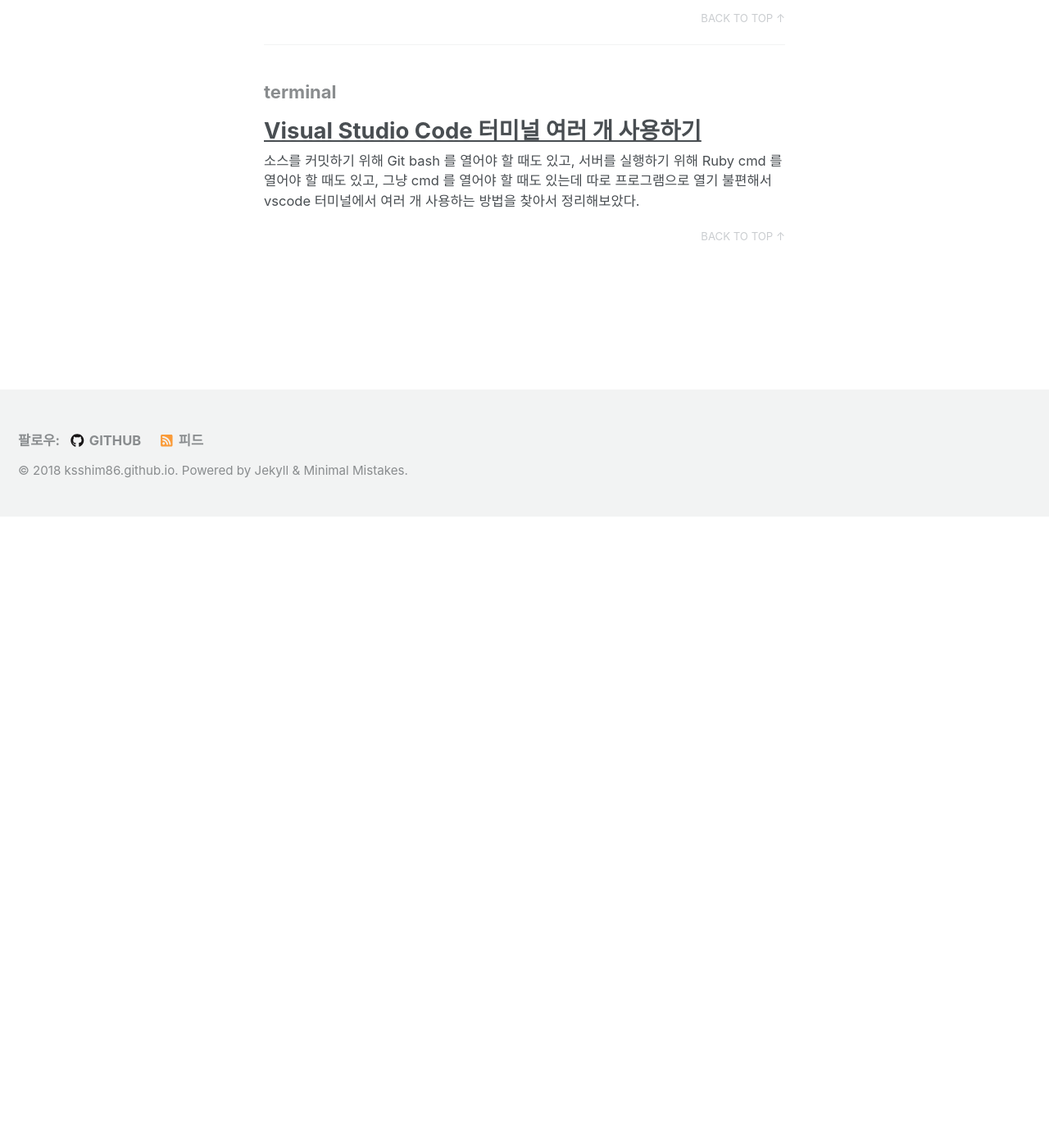
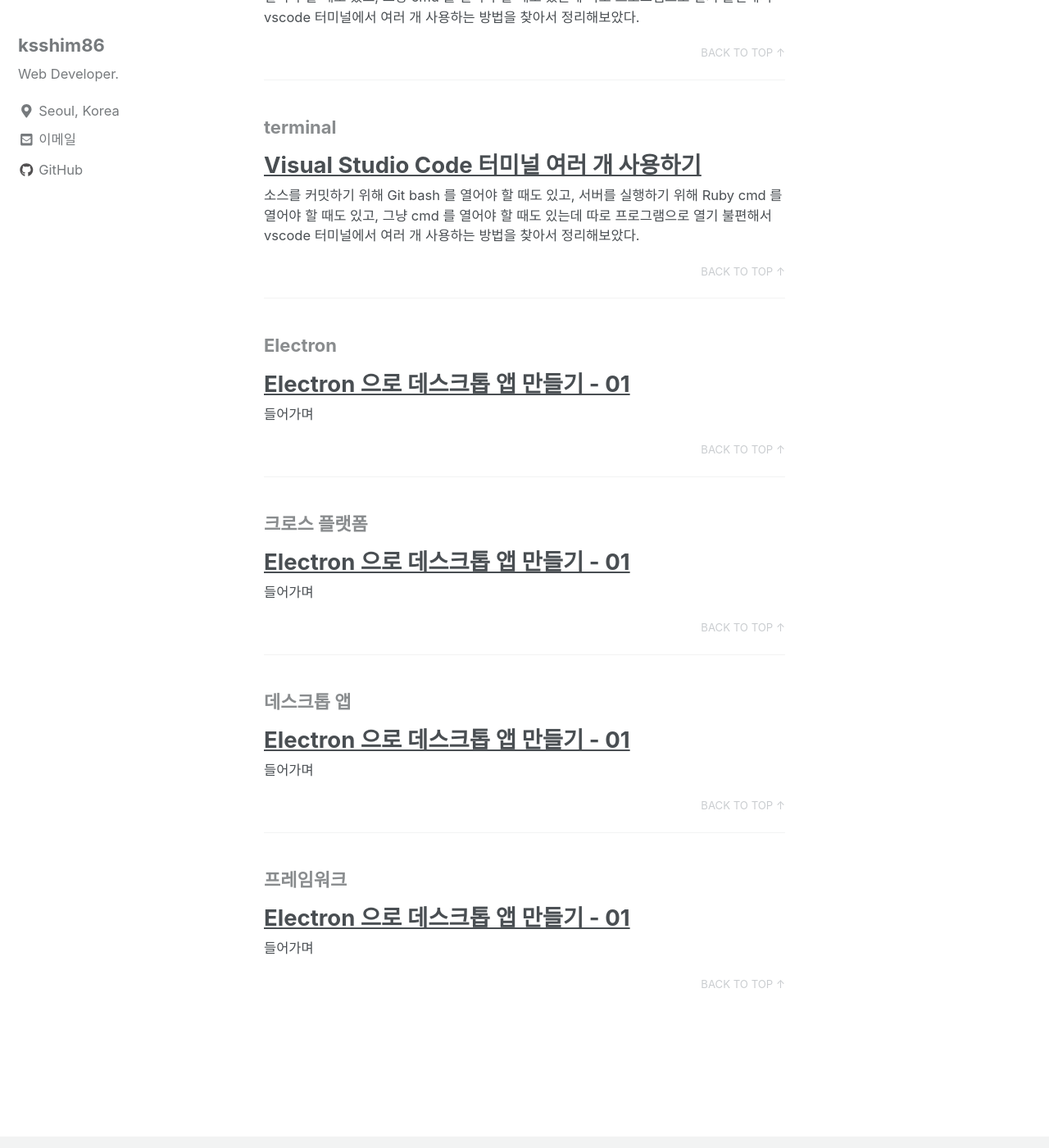
Before and after one commit to ksshim86/ksshim86.github.io, a Jekyll site: the page built from tags/tag-archive.md, in a window 1280 px wide and 1400 px high, scrolled down 1043 px. Shown: the whole window at 82% size. Built offline with Jekyll 4.4.1, drawn with Linux system fonts in a browser that asks for light colours; nearby versions of some CDN libraries; before the commit the page ends 1673 px from its top, so only the background shows below that; some of the changed lines change nothing that is shown; some of the changed text lies outside the part shown.

Commit message:
Electron 으로 데스크톱 앱 만들기-01 포스팅

```diff
--- /dev/null
+++ b/_posts/electron/tutorial/2018-08-17-01.md
@@ -0,0 +1,225 @@
+---
+layout: splash
+title: "Electron 으로 데스크톱 앱 만들기 - 01"
+date: 2018-08-17 23:16:00
+categories:
+  - Electron
+  - tutorial
+tags:
+  - Electron
+  - 크로스 플랫폼
+  - 데스크톱 앱
+  - 프레임워크
+
+---
+
+# 들어가며
+
+앞으로 진행할 사이드 프로젝트에 필요한 기능을 지원하는 `플랫폼`, `프레임워크` 를 조사했다. 개인적인 기준이 몇 가지 있다.
+
+1. 나는 웹 애플리케이션 개발자다.
+2. OS를 컨트롤 할 수 있어야 한다. 즉, 데스크톱 앱이어야 한다.
+3. 발전하여 크로스 플랫폼이 되길 원한다.
+4. 커리어에 도움이 되어야 한다.
+
+`Spring`, `JavaScript`, `JSP` 등을 사용하는 웹 개발자다. `JavaScript`, `HTML`, `CSS` 에 익숙하다.
+
+사이드 프로젝트는 **업무 향상을 위한 프로그램**이다. 자세한 내용은 프로젝트를 진행하면서 글을 작성할 계획이다. 당연히 업무환경은 데스크톱이기에 `OS` 를 컨트롤해야 한다.
+
+욕심은 많다. 웹에서도 접근하고 싶고 데스크톱에서도 접근하고 싶다. 즉, `크로스 플랫폼` 구현이 가능해야 한다.
+
+공부가 되어야 하고, 기술 향상에 도움이 되어야 한다. 그래서 내린 결정은 `Electron` 프레임워크 이다.
+
+# Electron 이란
+
+![electron-logo]({{site.url}}/assets/images/electron-logo.svg)
+
+- <https://electronjs.org/>
+
+`Electron` 홈페이지에 나와 있는 메인 소개 글로 `Electron` 프레임워크가 무엇인지 바로 알 수 있다.
+
+> Electron은 여러분이 생각한 것보다 쉽습니다.
+만약 당신이 웹 사이트를 구축할 수 있다면, 데스크톱 앱도 만드실 수 있습니다. Electron은 네이티브 애플리케이션이며 자바스크립트, HTML, CSS로 이루어진 프레임워크입니다. Electron은 어려운 부분을 처리하므로 당신은 애플리케이션의 핵심 부분에 집중할 수 있습니다.
+
+신기하게도 내가 딱 원하는 프레임워크를 찾은 것이다. 웹 개발 지식이 있다면 누구나 데스크톱 앱을 만들 수 있다는 것!
+
+그럼 `Electron` 으로 데스크톱 앱 만들기를 시작해보자.
+
+# 첫 번째 Electron 앱 만들기
+
+<https://electronjs.org/docs/tutorial/first-app>
+
+먼저 `Electron` 홈페이지에 있는 **첫 번째 Electron 앱 만들기**를 따라해보자.
+
+> `Node.js` 가 설치되어 있어야 합니다. `Node.js` 설치는 검색해보시면 많이 나오니 설치 방법은 생략하겠습니다.
+
+## 프로젝트 폴더 세팅
+
+프로젝트 빈 폴더를 만들겠습니다. 저는 폴더명을 `electron-tutorial-first-project` 으로 하겠습니다.
+
+~~~bash
+mkdir electron-tutorial-first-project
+cd electron-tutorial-first-project
+npm init
+This utility will walk you through creating a package.json file.
+...
+package name: (electron-tutorial-first-project)
+version: (1.0.0)
+description:
+entry point: (index.js) main.js
+test command:
+git repository:
+keywords:
+author:
+license: (ISC)
+About to write to F:\Study\git\electron-tutorial-first-project\package.json:
+{
+  "name": "electron-tutorial-first-project",
+  "version": "1.0.0",
+  "description": "",
+  "main": "main.js",
+  "scripts": {
+    "test": "echo \"Error: no test specified\" && exit 1"
+  },
+  "author": "",
+  "license": "ISC"
+}
+~~~
+
+그리고 커맨드 라인을 실행하고, 새로 만든 폴더 경로에서 `npm init` 명령어를 실행합니다.
+명령어 실행 중에 `package name`, `version`, `description` 등 설정을 하게 되는데, `entry point` 가 기본 `index.js` 로 되어있습니다. `Electron` 홈페이지를 보고 똑같이 따라 하는 것이기 때문에 `main.js` 로 설장하면 됩니다.
+
+완료되면 `package.json` 파일을 생성하고 해당 정보를 보여줍니다.
+
+- **package.json**
+
+~~~bash
+{
+  "name": "electron-tutorial-first-project",
+  "version": "1.0.0",
+  "description": "",
+  "main": "main.js",
+  "scripts": {
+    "start": "electron .",
+    "test": "echo \"Error: no test specified\" && exit 1"
+  },
+  "author": "",
+  "license": "ISC"
+}
+~~~
+
+우리는 `Electron` 프로젝트를 만드는 것이기 때문에, 런타임 설정을 `electron` 으로 설장합시다. `package.json` 파일에서 `scripts` 안에 `"start": "electron ."` 을 추가 또는 수정하면 됩니다.
+
+## Electron 설치하기
+
+홈페이지에서 가장 추천하는 방법은 개발 의존성으로 `Electron` 을 설치하는 것이라고 합니다.
+
+~~~bash
+npm install --save-dev electron
+~~~
+
+위 명령어를 프로젝트 루트 폴더에서 실행하면 됩니다.
+
+~~~bash
+npm install --save-dev electron
+
+> electron@2.0.7 postinstall F:\Study\git\electron-tutorial-first-project\node_modules\electron
+> node install.js
+
+Downloading SHASUMS256.txt
+[============================================>] 100.0% of 5.33 kB (5.33 kB/s)
+npm notice created a lockfile as package-lock.json. You should commit this file.
+npm WARN electron-tutorial-first-project@1.0.0 No description
+npm WARN electron-tutorial-first-project@1.0.0 No repository field.
+
++ electron@2.0.7
+added 149 packages in 297.137s
+~~~
+
+`Electron` 설치가 완료되었습니다. 그 다음은 `main.js` 와 `index.html` 파일을 만들어봅시다. 홈페이지에 나와 있는 예제를 따라 해보는 것이기 때문에 똑같이 만들어 줍시다.
+
+- **main.js**
+
+~~~js
+// Modules to control application life and create native browser window
+const {app, BrowserWindow} = require('electron')
+
+// Keep a global reference of the window object, if you don't, the window will
+// be closed automatically when the JavaScript object is garbage collected.
+let mainWindow
+
+function createWindow () {
+  // Create the browser window.
+  mainWindow = new BrowserWindow({width: 800, height: 600})
+
+  // and load the index.html of the app.
+  mainWindow.loadFile('index.html')
+
+  // Open the DevTools.
+  // mainWindow.webContents.openDevTools()
+
+  // Emitted when the window is closed.
+  mainWindow.on('closed', function () {
+    // Dereference the window object, usually you would store windows
+    // in an array if your app supports multi windows, this is the time
+    // when you should delete the corresponding element.
+    mainWindow = null
+  })
+}
+
+// This method will be called when Electron has finished
+// initialization and is ready to create browser windows.
+// Some APIs can only be used after this event occurs.
+app.on('ready', createWindow)
+
+// Quit when all windows are closed.
+app.on('window-all-closed', function () {
+  // On OS X it is common for applications and their menu bar
+  // to stay active until the user quits explicitly with Cmd + Q
+  if (process.platform !== 'darwin') {
+    app.quit()
+  }
+})
+
+app.on('activate', function () {
+  // On OS X it's common to re-create a window in the app when the
+  // dock icon is clicked and there are no other windows open.
+  if (mainWindow === null) {
+    createWindow()
+  }
+})
+
+// In this file you can include the rest of your app's specific main process
+// code. You can also put them in separate files and require them here.
+~~~
+
+- **index.html**
+
+~~~html
+<!DOCTYPE html>
+<html>
+<head>
+    <meta charset="UTF-8">
+    <title>Hello World!</title>
+</head>
+<body>
+    <h1>Hello World!</h1>
+    We are using node <script>document.write(process.versions.node)</script>,
+    Chrome <script>document.write(process.versions.chrome)</script>,
+    and Electron <script>document.write(process.versions.electron)</script>.
+</body>
+</html>
+~~~
+
+자 프로그램 실행하기 위한 준비가 완료되었습니다. `npm start` 명령어로 프로그램을 실행해봅시다.
+
+~~~bash
+npm start
+~~~
+
+![electron-app]({{site.url}}/assets/images/electron-tutorial-01/1.png)
+
+# 마치며
+
+해당 글은 `Electron` 앱 만들기보다는, 프로젝트 생성 방법에 대한 설명에 가까운 것 같습니다.
+다음 글에서 본격적으로 시작해보도록 합시다.
```
Also changed, not shown: _config.yml (line endings or trailing spaces), assets/images/electron-logo.svg (added), assets/images/electron-tutorial-01/1.png (added).
